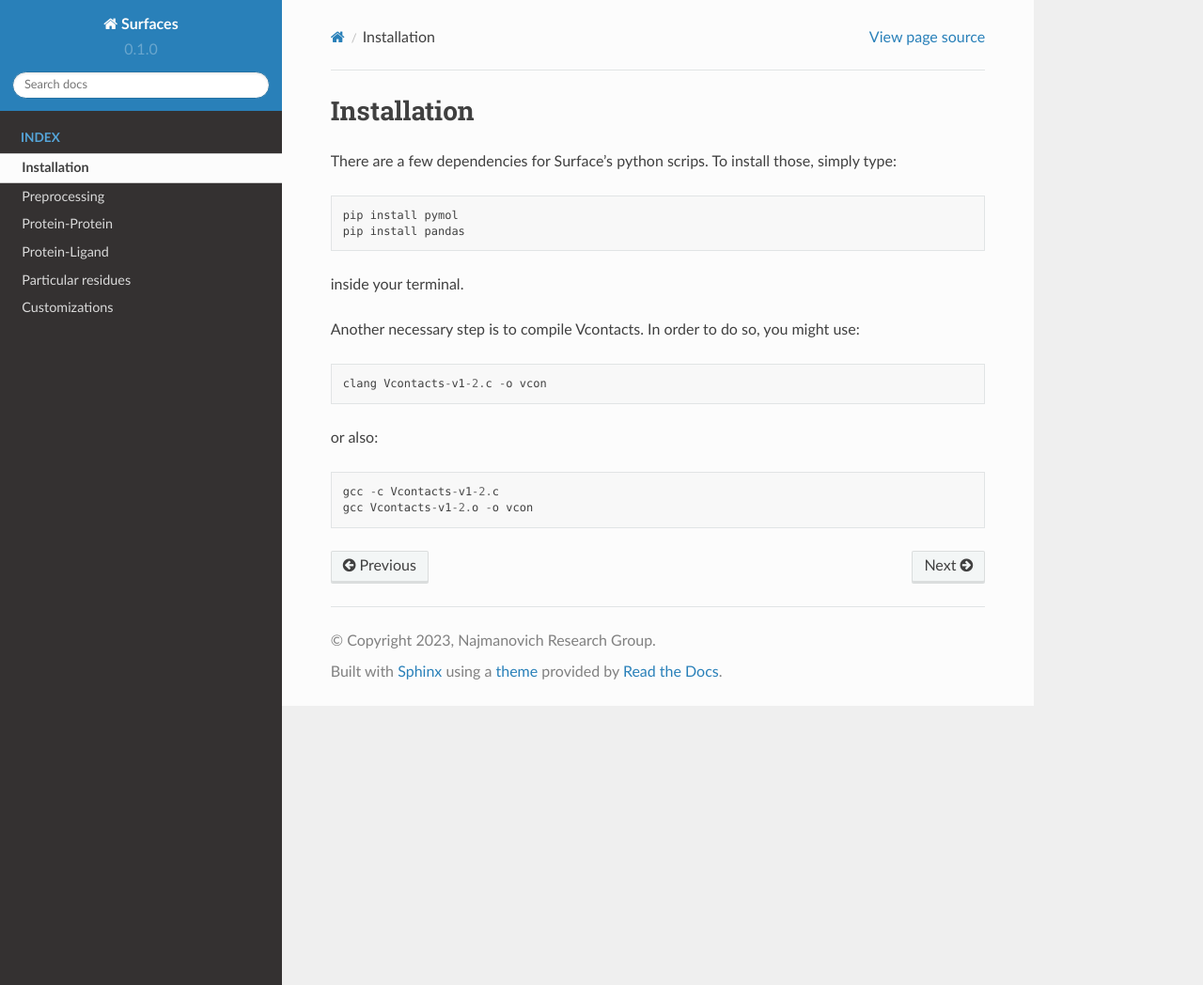
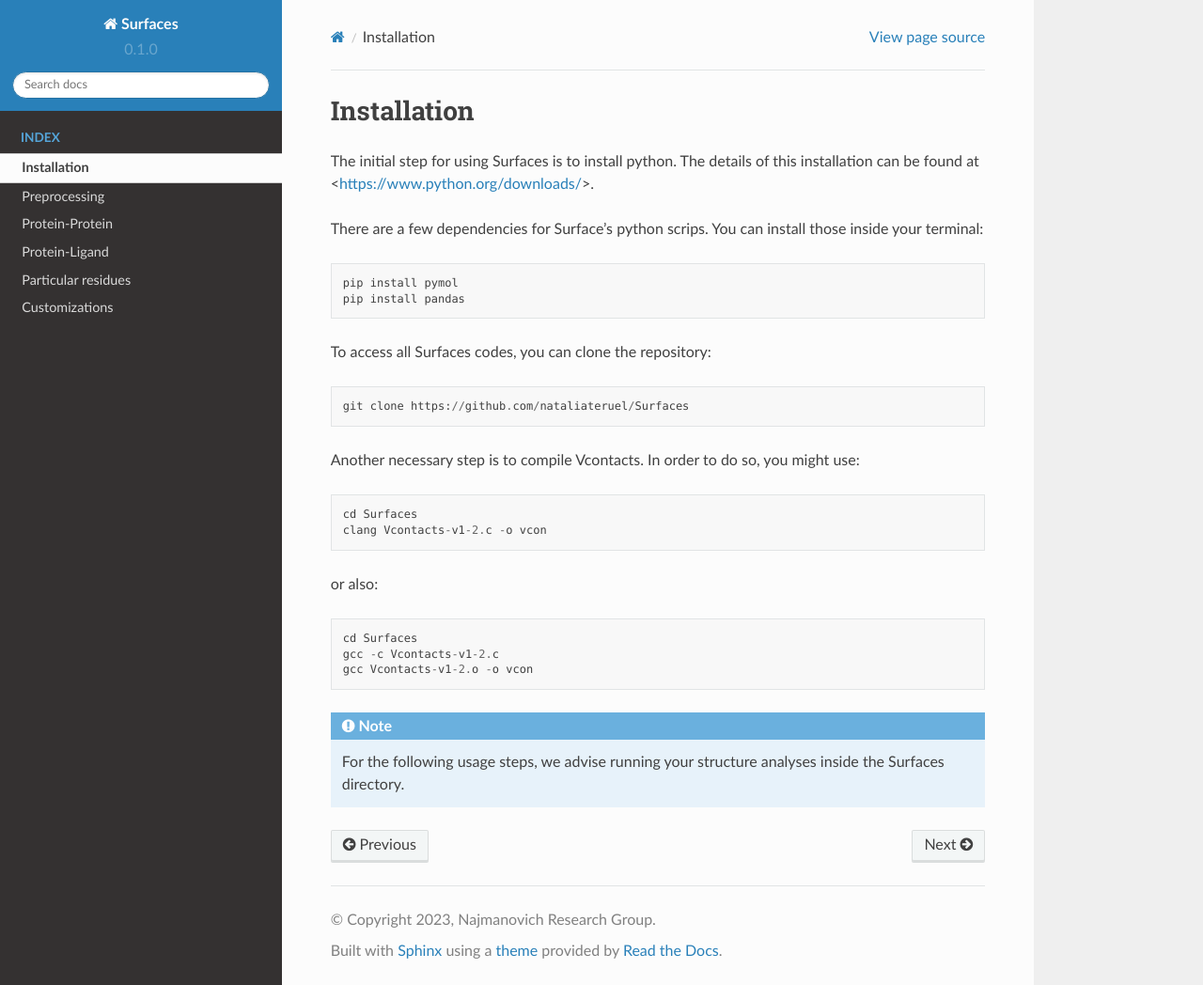
Before and after one commit to nataliateruel/Surfaces_tutorial, a Sphinx documentation site: the page built from docs/source/Installation.rst, in a window 1280 px wide and 1048 px high. Shown: the whole window at 94% size. Built offline with Sphinx 7.4.7 and the Read the Docs theme 2.0.0, drawn with Linux system fonts in a browser that asks for light colours.

Commit message:
Update Installation.rst

```diff
--- a/docs/source/Installation.rst
+++ b/docs/source/Installation.rst
@@ -1,18 +1,28 @@
 Installation
 =====
 
-There are a few dependencies for Surface's python scrips. To install those, simply type::
+The initial step for using Surfaces is to install python. The details of this installation can be found at <https://www.python.org/downloads/>.
+
+There are a few dependencies for Surface's python scrips. You can install those inside your terminal::
 
 	pip install pymol
 	pip install pandas
 
-inside your terminal.
+To access all Surfaces codes, you can clone the repository::
+
+	git clone https://github.com/nataliateruel/Surfaces
 
 Another necessary step is to compile Vcontacts. In order to do so, you might use::
 
+	cd Surfaces
    	clang Vcontacts-v1-2.c -o vcon
 
 or also::
 
-   	gcc -c Vcontacts-v1-2.c
+   	cd Surfaces
+	gcc -c Vcontacts-v1-2.c
 	gcc Vcontacts-v1-2.o -o vcon
+
+.. note::
+
+	For the following usage steps, we advise running your structure analyses inside the Surfaces directory.
```
